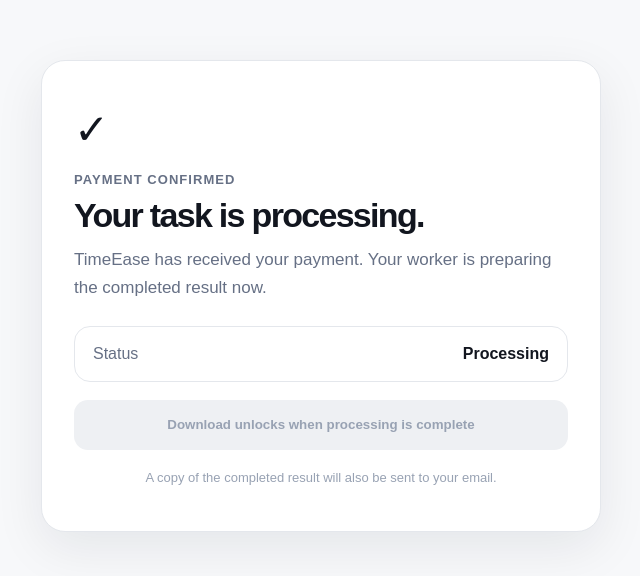
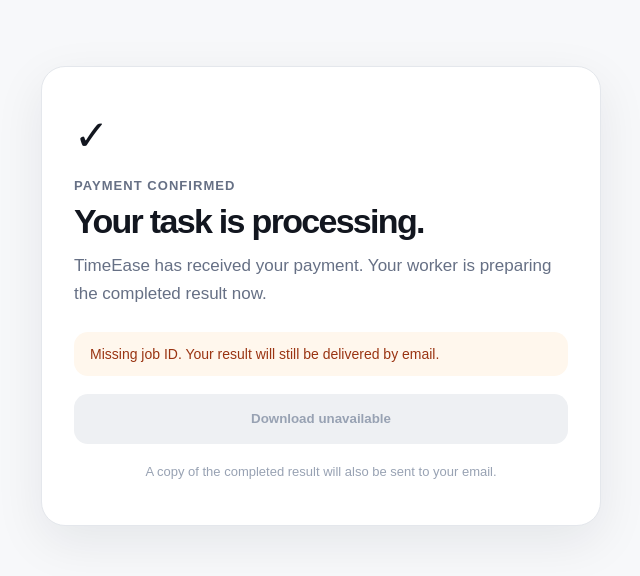
Before and after one commit to goplanetdigital/timeease-web, a Next.js app: page /payment-success in a window 1280 px wide. Shown: the part 104-680 px from the top of the page, without its empty margins (319-959 px from the left). Built offline with nearby package versions, Linux system fonts and the light colour scheme.

Commit message:
Connect payment success to live result status

```diff
--- a/app/payment-success/page.tsx
+++ b/app/payment-success/page.tsx
@@ -1,3 +1,5 @@
+import StatusClient from "./status-client";
+
 export default async function PaymentSuccessPage({
   searchParams,
 }: {
@@ -73,22 +75,24 @@
           >
             Job ID: <strong>{jobId}</strong>
           </div>
-        ) : null}
-
+        ) : (
           <div
             style={{
-            border: "1px solid #e4e7ec",
-            borderRadius: "16px",
-            padding: "18px",
+              background: "#fff7ed",
+              borderRadius: "14px",
+              padding: "14px 16px",
               marginBottom: "18px",
+              fontSize: "14px",
+              color: "#9a3412",
             }}
           >
-          <div style={{ display: "flex", justifyContent: "space-between", gap: "16px" }}>
-            <span style={{ color: "#667085" }}>Status</span>
-            <strong>Processing</strong>
+            Missing job ID. Your result will still be delivered by email.
           </div>
-        </div>
+        )}
 
+        {jobId ? (
+          <StatusClient jobId={jobId} />
+        ) : (
           <button
             disabled
             style={{
@@ -101,8 +105,9 @@
               fontWeight: 700,
             }}
           >
-          Download unlocks when processing is complete
+            Download unavailable
           </button>
+        )}
 
         <p
           style={{
```
Lines whose indentation alone changed are shown as unchanged.
